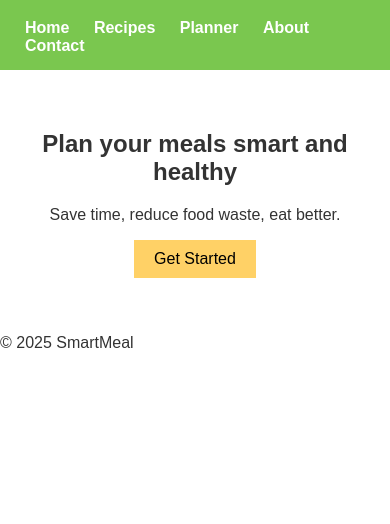
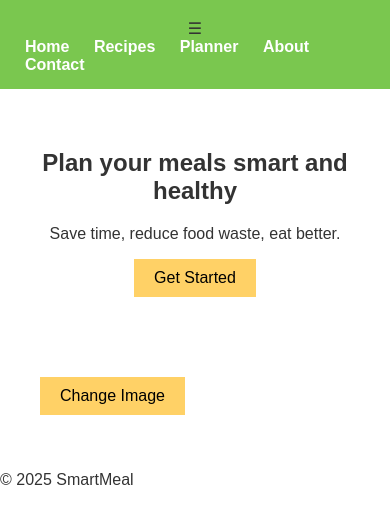
Before and after one commit to Vvlr0sz/smartmeal, a plain HTML site: page index.html in a window 390 px wide. Shown: the part 76-600 px from the top of the page. Drawn offline with Linux system fonts and the light colour scheme; files whose address does not match are found by name.

Commit message:
Enhance navigation with burger menu and image button
Added a burger menu and a button to change the image.

```diff
--- a/index.html
+++ b/index.html
@@ -9,7 +9,8 @@
 
 <header>
   <h1>SmartMeal</h1>
-  <nav>
+  <div class="burger">☰</div>
+  <nav class="nav-links">
     <a href="index.html">Home</a>
     <a href="recipes.html">Recipes</a>
     <a href="planner.html">Planner</a>
@@ -21,7 +22,11 @@
 <section class="hero">
   <h2>Plan your meals smart and healthy</h2>
   <p>Save time, reduce food waste, eat better.</p>
-  <button id="startBtn">Get Started</button>
+  <button id="getStarted">Get Started</button>
+</section>
+
+<section class="banner">
+  <button id="changeImg">Change Image</button>
 </section>
 
 <footer>
```
